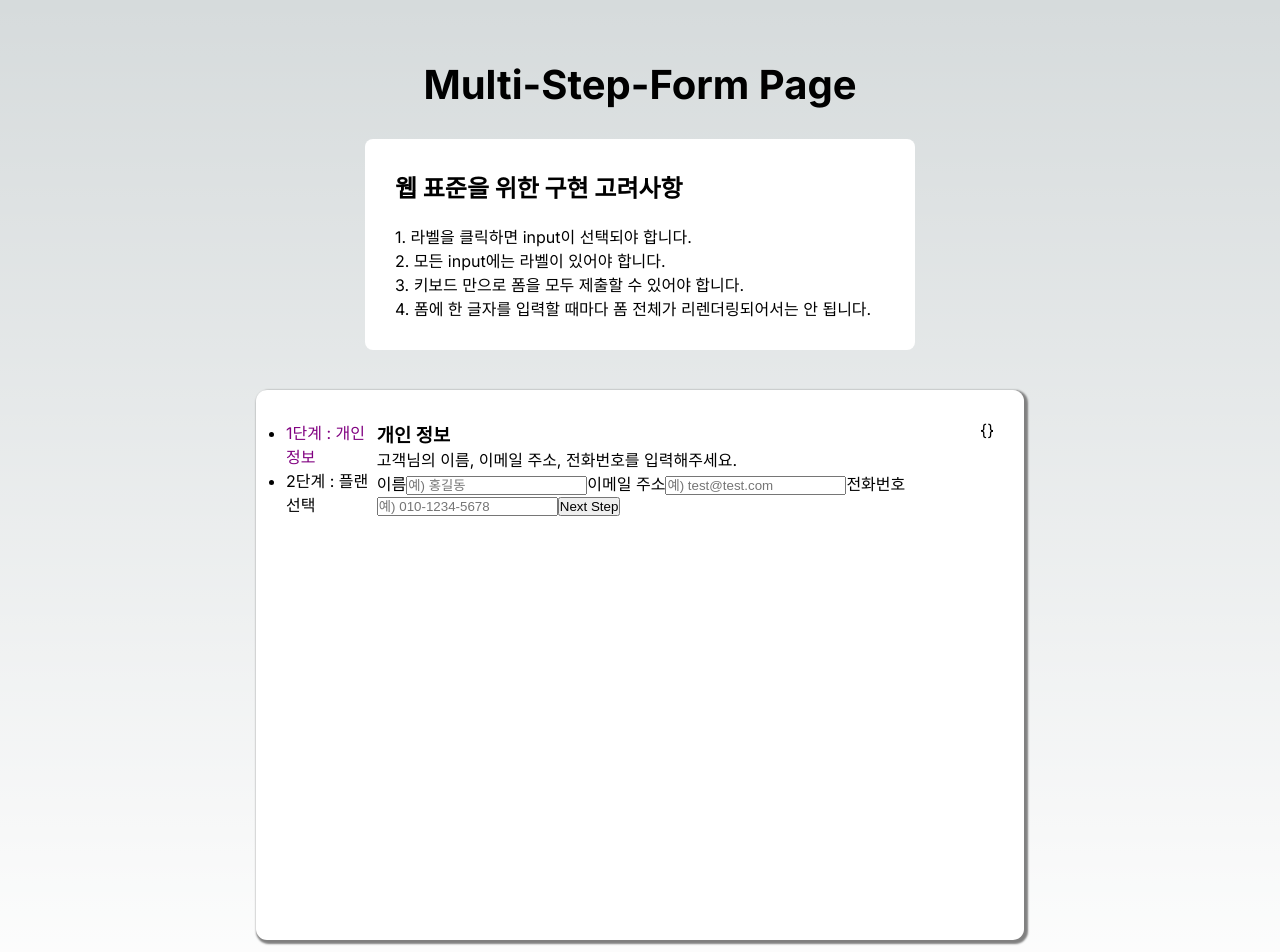
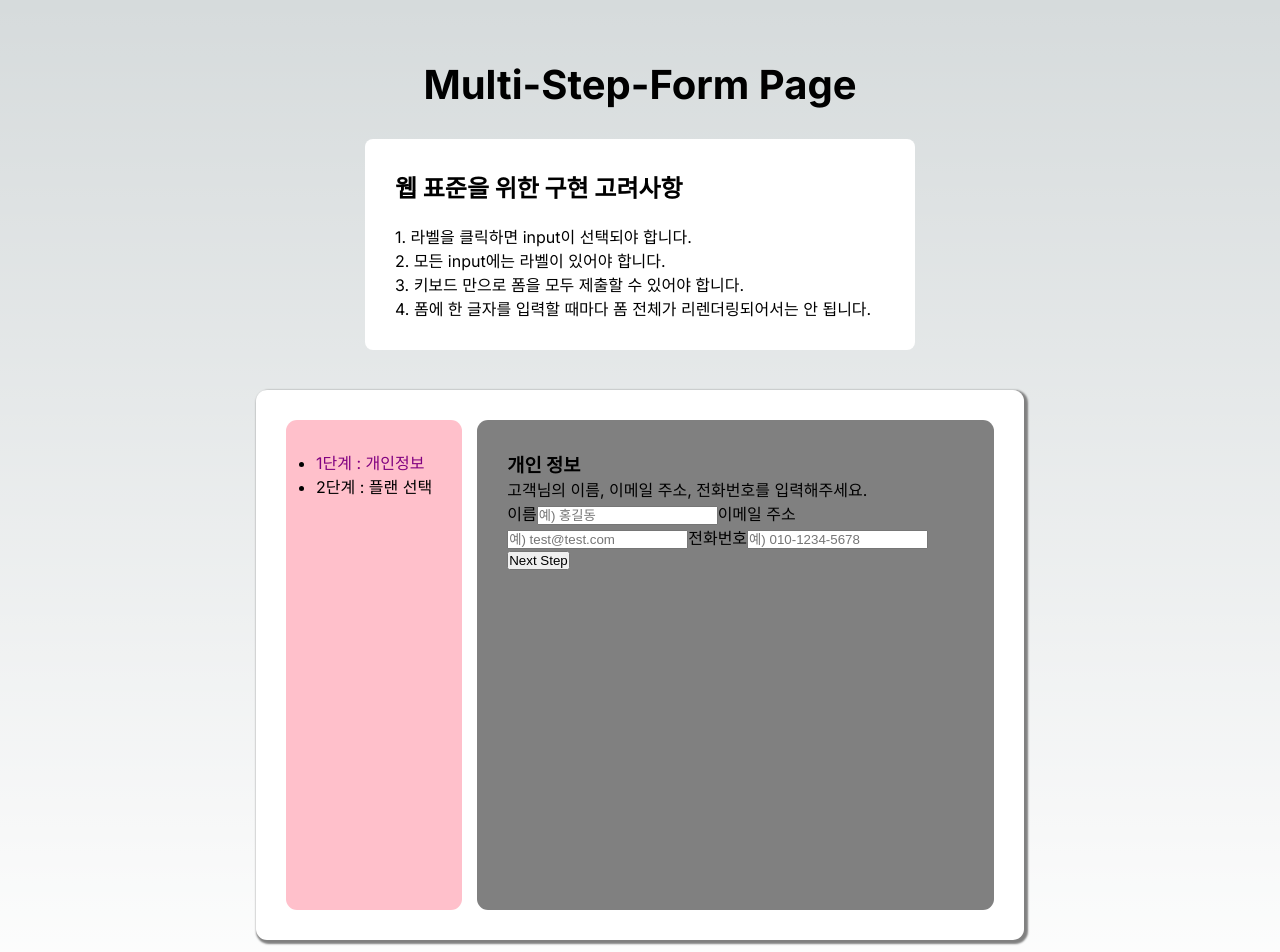
Before and after one commit to JunnieLee/web-standards-considered-components, a Next.js app: page /multi-step-form in a window 1280 px wide. Shown: the top 952 px of the page. Built offline with nearby package versions, Linux system fonts and the light colour scheme.

Commit message:
chore: style add on

```diff
--- a/app/multi-step-form/_components/FormContainer.tsx
+++ b/app/multi-step-form/_components/FormContainer.tsx
@@ -44,6 +44,7 @@ export const FormContainer = () => {
     } else {
       // TODO :
       // 데이터 모두 수합해서 실제 서버에 submit
+      alert(JSON.stringify(formState)); // tmp
     }
   };
 
@@ -100,7 +101,7 @@ export const FormContainer = () => {
 
   return (
     <main className={styles.main}>
-      <nav>
+      <nav className={styles.navContainer}>
         <ul>
           <li>
             <Link
@@ -121,7 +122,6 @@ export const FormContainer = () => {
         </ul>
       </nav>
       {mainContent}
-      {JSON.stringify(formState)}
     </main>
   );
 };
--- a/app/multi-step-form/_components/formContainer.module.css
+++ b/app/multi-step-form/_components/formContainer.module.css
@@ -1,6 +1,7 @@
 .main {
   display: flex;
   flex-direction: row;
+  justify-content: flex-start;
   background-color: white;
   width: 60vw;
   height: 550px;
@@ -13,6 +14,16 @@
 
 .stepSection {
   display: flex;
+  flex: 1;
   flex-direction: column;
-  padding: 20;
+  padding: 30px;
+  background: gray;
+  border-radius: 11px;
+  margin-left: 15px;
 }
+
+.navContainer {
+  padding: 30px;
+  background-color: pink;
+  border-radius: 11px;
+}
```
